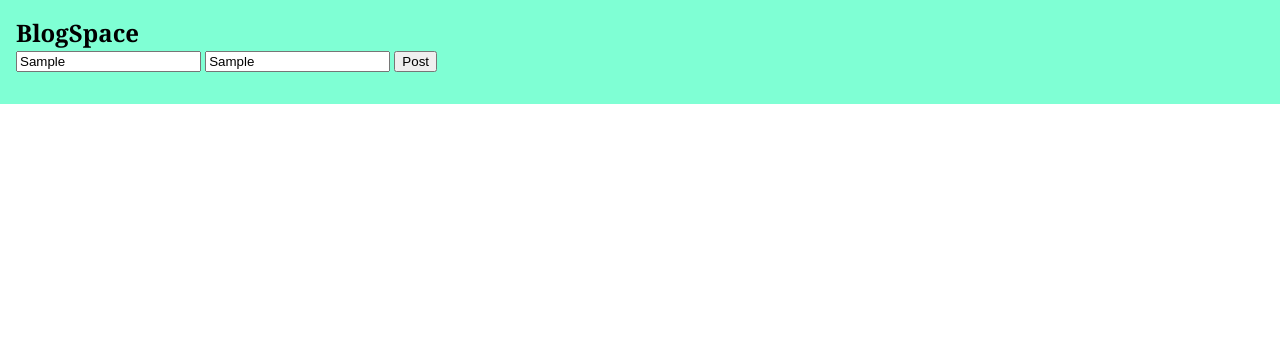
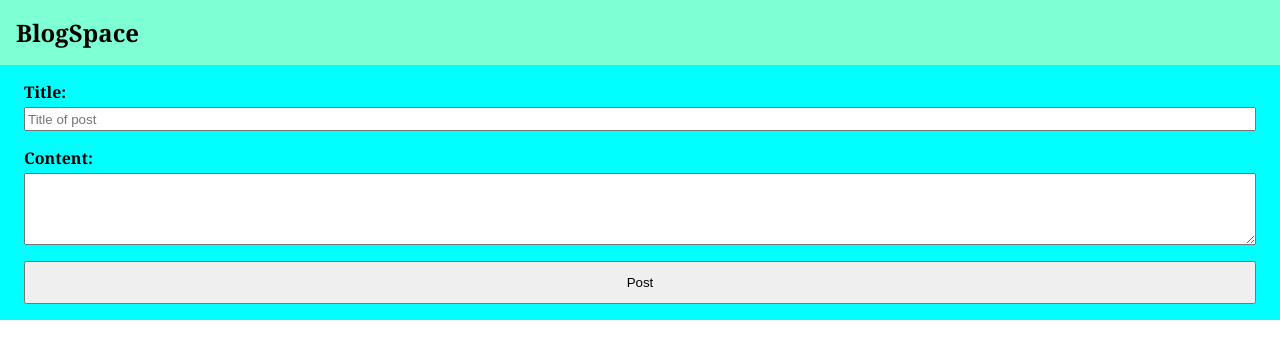
Before and after one commit to whoischrislam/api-blog-test, a plain HTML site: page index.html in a window 1280 px wide. Both pictures are taken after typing "Sample", "Sample" into the empty fields and a click on the button "Post". Drawn offline with Linux system fonts and the light colour scheme; no server answers.

Commit message:
fetch calls update

```diff
--- a/index.css
+++ b/index.css
@@ -6,14 +6,41 @@ header {
     background-color: aquamarine;
     margin: 0;
     padding: 16px;
+}
+
+#postAction {
+    display: grid;
+    align-items: center;
+    padding: 16px 24px;
+    background-color: aqua;
+}
+
+#postTitle, #postContent {
     margin: 0 0 16px 0;
 }
 
-#postContainer {
-    margin: 0 24px;
+#postTitle {
+    height: 24px;
 }
 
-#title, header {
+#postContent {
+    height: 72px;
+}
+
+#postButton {
+    padding: 12px 6px ;
+}
+
+label {
+    font-weight: bold;
+    margin: 0 0 4px 0;
+}
+
+#postContainer {
+    margin: 0px 24px;
+}
+
+#title, header, label {
     font-family: Georgia, 'Times New Roman', Times, serif;
 }
 
--- a/index.html
+++ b/index.html
@@ -7,12 +7,14 @@
             <section>
                 <h1>BlogSpace</h1>
             </section>
-            <form>
-                <input type="text" placeholder="Title of post" id="postTitle">
-                <input type="text" placeholder="Type your content here..." id="postContent">
-                <button type="button" id="postButton">Post </button>
-            </form>
         </header>
+        <form id="postAction">
+            <label for="postTitle">Title:</label>
+            <input type="text" placeholder="Title of post" id="postTitle">
+            <label for="postContent">Content:</label>
+            <textarea id="postContent"></textarea>
+            <button id="postButton">Post </button>
+        </form>
         <script src="index.js"></script>
     </body>
 </html>
--- a/index.js
+++ b/index.js
@@ -1,5 +1,7 @@
 const body = document.body;
+const postAction = document.getElementById("postAction");
 const container = document.createElement("div");
+container.id = "container";
 body.appendChild(container);
 
 fetch("https://apis.scrimba.com/jsonplaceholder/posts")
@@ -21,3 +23,39 @@ fetch("https://apis.scrimba.com/jsonplaceholder/posts")
             container.append(postContainer);
         });
     });
+
+postAction.addEventListener("submit", (event) => {
+    event.preventDefault();
+    const title = document.getElementById("postTitle");
+    const content = document.getElementById("postContent");
+    const post = {
+        title: title.value,
+        body: content.value
+    };
+    const options = {
+        method: "POST",
+        body: JSON.stringify(post),
+        headers: {
+            "Content-Type": "application/json"
+        }
+    };
+    fetch("https://apis.scrimba.com/jsonplaceholder/posts", options)
+        .then((response) => response.json())
+        .then((data) => {
+            const postContainer = document.createElement("div");
+            postContainer.id = "postContainer";
+            const title = document.createElement("h1");
+            const body = document.createElement("p");
+            const bigContainer = document.getElementById("container");
+            title.textContent =  `Title: ${post.title}`;
+            body.textContent = `Text: ${post.body}`;
+            title.id = "title";
+            body.id = "blogBody";
+            postContainer.append(title, body);
+            postContainer.append(document.createElement("hr"));
+            const recentPost = bigContainer.firstChild;
+            bigContainer.insertBefore(postContainer, recentPost);
+        });
+    title.value = "";
+    content.value = "";
+});
```
